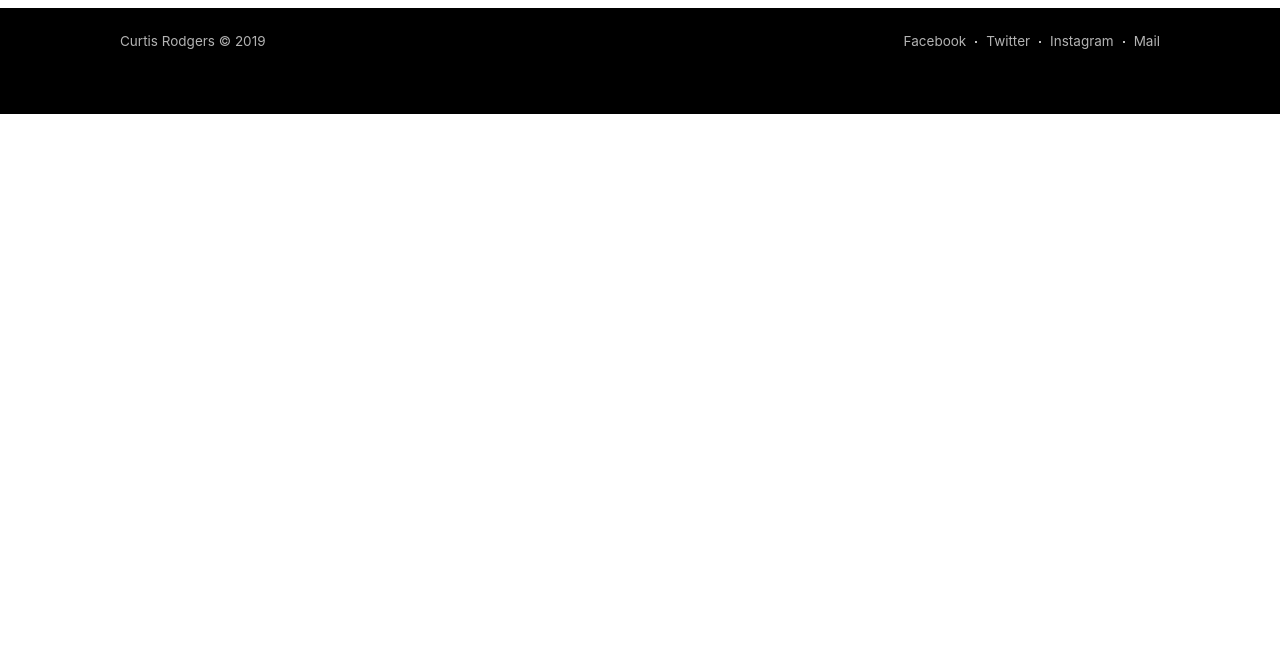
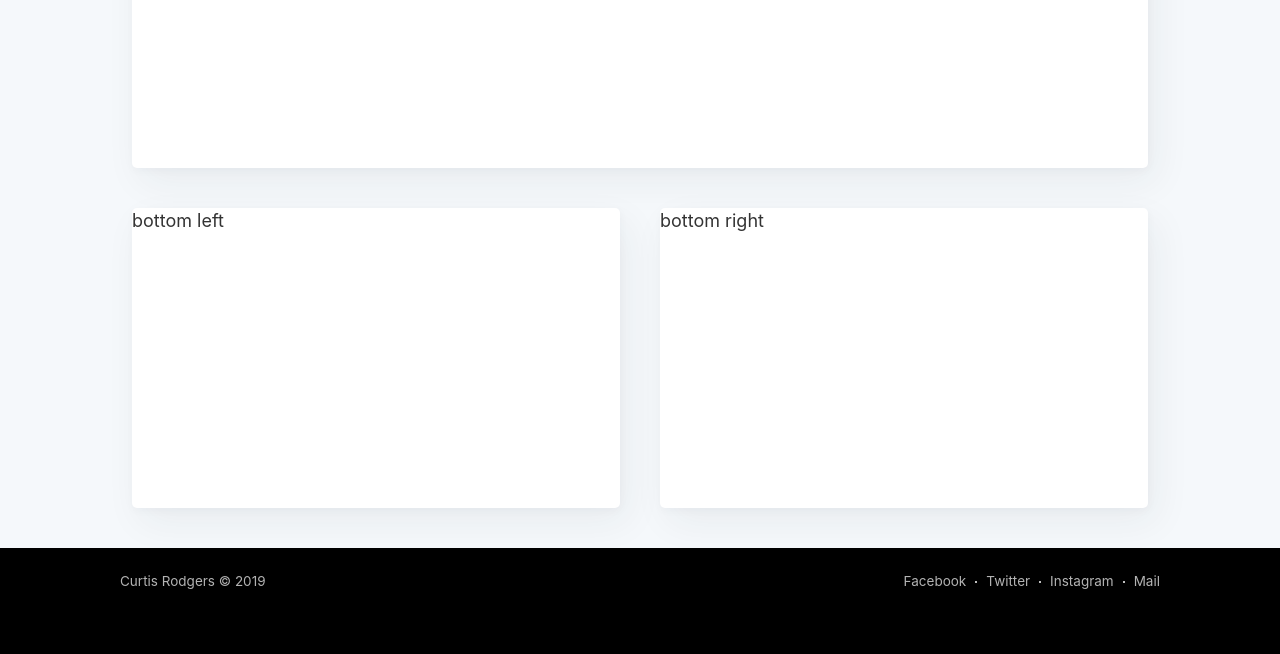
Before and after one commit to C-Rodg/PAWSsion-Project, a Gatsby site: page / in a window 1280 px wide. Shown: the part 580-1234 px from the top of the page. Before the commit the page ends 800 px from the top, so only its background shows below. Built offline with nearby package versions, Linux system fonts and the light colour scheme; Gatsby itself is replaced by a stand-in of ours.

Commit message:
Organized index page layout

```diff
--- a/src/pages/index.js
+++ b/src/pages/index.js
@@ -1,16 +1,63 @@
 // Libraries
 import React from 'react'
+import styled from 'styled-components'
 
 // Components
 import PageLayout from '../components/pageLayout'
 import SEO from '../components/seo'
-import HeroHeader from '../components/heroHeader';
+import HeroHeader from '../components/heroHeader'
+
+// Styles
+import PaddingWrapper from '../styles/paddingWrapper'
+import GridWrap from '../styles/gridWrap'
+const StyledMainWrapper = styled.main`
+  display: flex;
+  flex-wrap: wrap;
+  margin: 0px -20px;
+  margin-top: -70px;
+  padding-left: 12px;
+  padding-right: 12px;
+`
+
+const Card = styled.article`
+  display: flex;
+  flex-direction: column;
+  flex: 1 1 300px;
+  min-height: 300px;
+  box-shadow: rgba(39, 44, 49, 0.06) 8px 14px 38px,
+    rgba(39, 44, 49, 0.03) 1px 3px 8px;
+  overflow: hidden;
+  margin: 0 20px 40px;
+  background: center center / cover rgb(255, 255, 255);
+  border-radius: 5px;
+  transition: all 0.5s ease 0s;
+
+  &:hover {
+    box-shadow: rgba(39, 44, 49, 0.07) 8px 28px 50px,
+      rgba(39, 44, 49, 0.04) 1px 6px 12px;
+    transform: translate3d(0px, -1px, 0px) scale(1.02);
+    transition: all 0.4s ease 0s;
+  }
+`
+
+const LeadCard = styled(Card)`
+  flex-direction: row;
+  flex: 1 1 100%;
+`
 
 const IndexPage = () => (
   <PageLayout>
     <SEO title="Home" />
     <HeroHeader />
-    <h1>Main index page content</h1>
+    <PaddingWrapper background="#f5f8fb">
+      <GridWrap>
+        <StyledMainWrapper>
+          <LeadCard>Top Box</LeadCard>
+          <Card>bottom left</Card>
+          <Card>bottom right</Card>
+        </StyledMainWrapper>
+      </GridWrap>
+    </PaddingWrapper>
   </PageLayout>
 )
 
--- /dev/null
+++ b/src/styles/paddingWrapper.js
@@ -0,0 +1,10 @@
+// Libraries
+import styled from 'styled-components'
+
+const PaddingWrapper = styled.main`
+  padding: 0 4vw;
+  flex-grow: 1;
+  background-color: ${props => (props.background ? props.background : '#fff')};
+`
+
+export default PaddingWrapper
```
